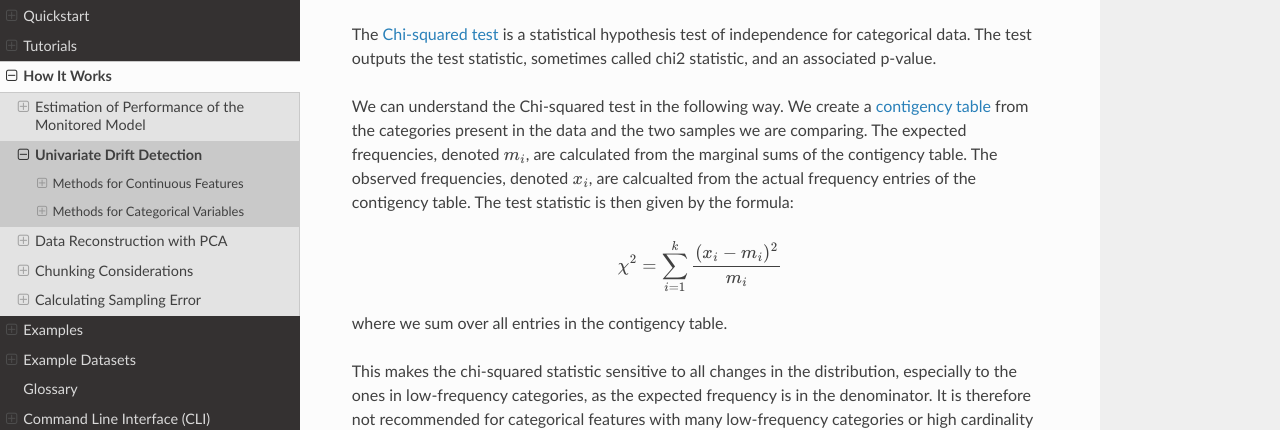
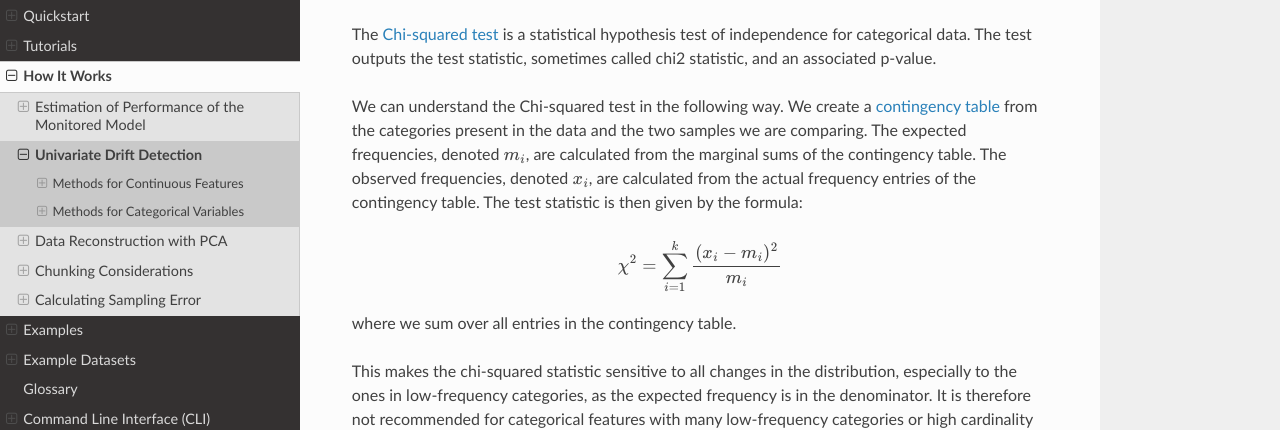
Before and after one commit to NannyML/nannyml, a Sphinx documentation site: the page built from docs/how_it_works/univariate_drift_detection.rst, in a window 1280 px wide and 900 px high, scrolled down 3569 px. Shown: the part 161-591 px from the top of the window. Built offline with Sphinx 7.4.7 and the Read the Docs theme 2.0.0, drawn with Linux system fonts in a browser that asks for light colours; pages that are not in the unit, such as notebooks, are missing from menus.

Commit message:
Fix other typos

```diff
--- a/docs/how_it_works/univariate_drift_detection.rst
+++ b/docs/how_it_works/univariate_drift_detection.rst
@@ -122,16 +122,16 @@ Chi-squared Test
 The `Chi-squared test`_ is a statistical hypothesis test of independence for categorical data.
 The test outputs the test statistic, sometimes called chi2 statistic, and an associated p-value.
 
-We can understand the Chi-squared test in the following way. We create a `contigency table`_ from the
+We can understand the Chi-squared test in the following way. We create a `contingency table`_ from the
 categories present in the data and the two samples we are comparing. The expected frequencies,
-denoted :math:`m_i`, are calculated from the marginal sums of the contigency table.
-The observed frequencies, denoted :math:`x_i`, are calcualted from the actual
-frequency entries of the contigency table. The test statistic is then given by the formula:
+denoted :math:`m_i`, are calculated from the marginal sums of the contingency table.
+The observed frequencies, denoted :math:`x_i`, are calculated from the actual
+frequency entries of the contingency table. The test statistic is then given by the formula:
 
 .. math::
     \chi^2 = \sum_{i=1}^k \frac{(x_i - m_i)^2}{m_i}
 
-where we sum over all entries in the contigency table.
+where we sum over all entries in the contingency table.
 
 This makes the chi-squared statistic sensitive to all changes in the distribution,
 especially to the ones in low-frequency categories, as the expected frequency is in the denominator.
@@ -220,4 +220,4 @@ We also see that the resulting L-Infinity distance is the relative frequency cha
 .. _`Kullback-Leibler divergence`: https://en.wikipedia.org/wiki/Kullback%E2%80%93Leibler_divergence
 .. _`Doane's formula`: https://numpy.org/doc/stable/reference/generated/numpy.histogram_bin_edges.html
 .. _`Wasserstein Distance`: https://en.wikipedia.org/wiki/Wasserstein_metric
-.. _`contigency table`: https://en.wikipedia.org/wiki/Contingency_table
+.. _`contingency table`: https://en.wikipedia.org/wiki/Contingency_table
```
